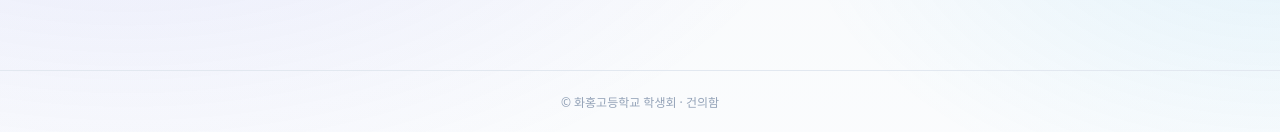
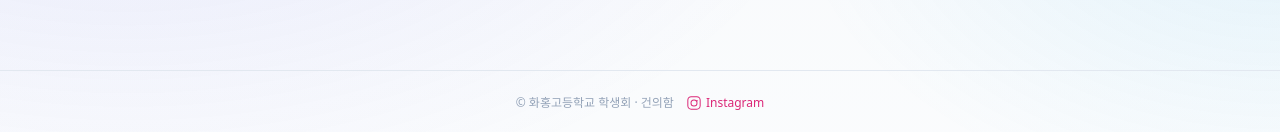
Before and after one commit to inw2st/hwahong-suggest, a plain HTML site: page public/index.html in a window 1280 px wide. Shown: the part 918-1050 px from the top of the page. Drawn offline with nearby package versions, Linux system fonts and the light colour scheme; a web font is replaced by a local one.

Commit message:
Added IG link

```diff
--- a/public/index.html
+++ b/public/index.html
@@ -149,7 +149,21 @@
     </main>
 
     <footer class="mt-12 py-6 border-t border-slate-200 text-center text-xs text-slate-400">
-      © 화홍고등학교 학생회 · 건의함
+      <div class="flex items-center justify-center gap-3">
+        <span>© 화홍고등학교 학생회 · 건의함</span>
+
+        <a href="https://www.instagram.com/hwahonghigh_official"
+           target="_blank"
+           class="flex items-center gap-1 text-pink-600 hover:text-pink-700 font-medium transition">
+
+          <!-- 인스타 SVG 아이콘 -->
+          <svg xmlns="http://www.w3.org/2000/svg" class="h-4 w-4" fill="currentColor" viewBox="0 0 24 24">
+            <path d="M7.75 2C4.57 2 2 4.57 2 7.75v8.5C2 19.43 4.57 22 7.75 22h8.5C19.43 22 22 19.43 22 16.25v-8.5C22 4.57 19.43 2 16.25 2h-8.5zm0 1.5h8.5A4.25 4.25 0 0120.5 7.75v8.5a4.25 4.25 0 01-4.25 4.25h-8.5A4.25 4.25 0 013.5 16.25v-8.5A4.25 4.25 0 017.75 3.5zm4.25 3.25a5.25 5.25 0 100 10.5 5.25 5.25 0 000-10.5zm0 1.5a3.75 3.75 0 110 7.5 3.75 3.75 0 010-7.5zm4.5-.88a1.12 1.12 0 100 2.25 1.12 1.12 0 000-2.25z"/>
+          </svg>
+
+          Instagram
+        </a>
+      </div>
     </footer>
 
     <script src="/assets/app.js"></script>
```
